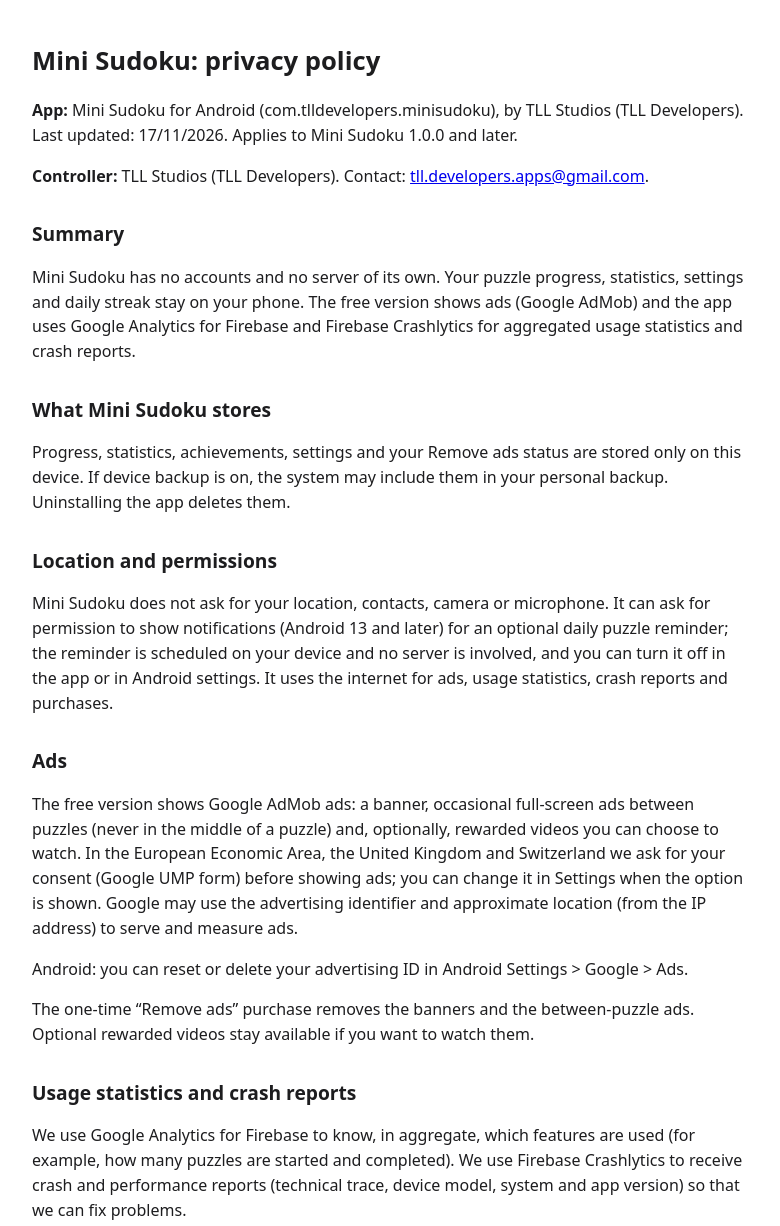
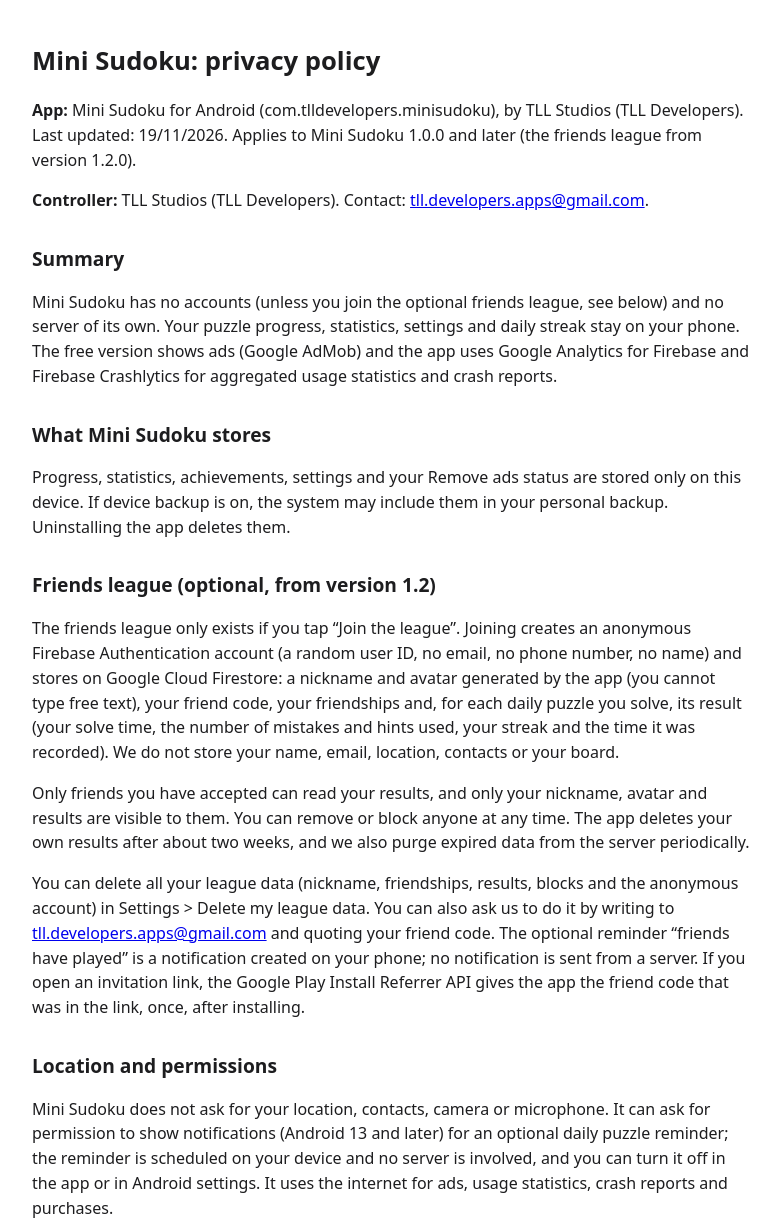
Before and after one commit to TLLDevelopers/PRIVACY_POLICIES, a plain HTML site: page minisudoku/privacy/index.html in a window 1280 px wide. Shown: the top 1226 px of the page, without its empty margins (248-1028 px from the left). Drawn offline with Linux system fonts and the light colour scheme.

Commit message:
minisudoku: politica de privacidad con la liga de amigos (opcional, desde la 1.2)

```diff
--- a/minisudoku/privacy/index.html
+++ b/minisudoku/privacy/index.html
@@ -11,14 +11,19 @@ h1{font-size:1.6rem}h2{font-size:1.2rem;margin-top:1.6em}
 </head>
 <body>
 <h1>Mini Sudoku: privacy policy</h1>
-<p><strong>App:</strong> Mini Sudoku for Android (com.tlldevelopers.minisudoku), by TLL Studios (TLL Developers). Last updated: 17/11/2026. Applies to Mini Sudoku 1.0.0 and later.</p>
+<p><strong>App:</strong> Mini Sudoku for Android (com.tlldevelopers.minisudoku), by TLL Studios (TLL Developers). Last updated: 19/11/2026. Applies to Mini Sudoku 1.0.0 and later (the friends league from version 1.2.0).</p>
 <p><strong>Controller:</strong> TLL Studios (TLL Developers). Contact: <a href="mailto:tll.developers.apps@gmail.com?subject=Mini%20Sudoku">tll.developers.apps@gmail.com</a>.</p>
 
 <h2>Summary</h2>
-<p>Mini Sudoku has no accounts and no server of its own. Your puzzle progress, statistics, settings and daily streak stay on your phone. The free version shows ads (Google AdMob) and the app uses Google Analytics for Firebase and Firebase Crashlytics for aggregated usage statistics and crash reports.</p>
+<p>Mini Sudoku has no accounts (unless you join the optional friends league, see below) and no server of its own. Your puzzle progress, statistics, settings and daily streak stay on your phone. The free version shows ads (Google AdMob) and the app uses Google Analytics for Firebase and Firebase Crashlytics for aggregated usage statistics and crash reports.</p>
 
 <h2>What Mini Sudoku stores</h2>
 <p>Progress, statistics, achievements, settings and your Remove ads status are stored only on this device. If device backup is on, the system may include them in your personal backup. Uninstalling the app deletes them.</p>
+
+<h2>Friends league (optional, from version 1.2)</h2>
+<p>The friends league only exists if you tap &ldquo;Join the league&rdquo;. Joining creates an anonymous Firebase Authentication account (a random user ID, no email, no phone number, no name) and stores on Google Cloud Firestore: a nickname and avatar generated by the app (you cannot type free text), your friend code, your friendships and, for each daily puzzle you solve, its result (your solve time, the number of mistakes and hints used, your streak and the time it was recorded). We do not store your name, email, location, contacts or your board.</p>
+<p>Only friends you have accepted can read your results, and only your nickname, avatar and results are visible to them. You can remove or block anyone at any time. The app deletes your own results after about two weeks, and we also purge expired data from the server periodically.</p>
+<p>You can delete all your league data (nickname, friendships, results, blocks and the anonymous account) in Settings &gt; Delete my league data. You can also ask us to do it by writing to <a href="mailto:tll.developers.apps@gmail.com?subject=Mini%20Sudoku%20league%20data">tll.developers.apps@gmail.com</a> and quoting your friend code. The optional reminder &ldquo;friends have played&rdquo; is a notification created on your phone; no notification is sent from a server. If you open an invitation link, the Google Play Install Referrer API gives the app the friend code that was in the link, once, after installing.</p>
 
 <h2>Location and permissions</h2>
 <p>Mini Sudoku does not ask for your location, contacts, camera or microphone. It can ask for permission to show notifications (Android 13 and later) for an optional daily puzzle reminder; the reminder is scheduled on your device and no server is involved, and you can turn it off in the app or in Android settings. It uses the internet for ads, usage statistics, crash reports and purchases.</p>
@@ -36,6 +41,7 @@ h1{font-size:1.6rem}h2{font-size:1.2rem;margin-top:1.6em}
 <li>Google AdMob: advertising ID / app set ID and device identifiers, approximate location (from the IP address), ad interactions and diagnostics; for advertising, analytics and fraud prevention.</li>
 <li>Firebase Analytics: app interactions (events and screens viewed), Firebase installation ID / device identifiers, purchase events; for analytics.</li>
 <li>Firebase Crashlytics: crash logs and performance diagnostics; for analytics and app stability.</li>
+<li>Firebase Authentication and Cloud Firestore (only if you join the friends league): an anonymous user ID and the league data described above; for app functionality. Not shared with third parties and not used for advertising.</li>
 </ul>
 <p>Data sent to these services is encrypted in transit (TLS). This matches the Google Play Data safety section of the app.</p>
 
@@ -46,7 +52,7 @@ h1{font-size:1.6rem}h2{font-size:1.2rem;margin-top:1.6em}
 <p>Mini Sudoku is a general-audience puzzle and is not directed to children under 13. We do not knowingly collect personal information from children under 13. Mini Sudoku does not ask for any account information.</p>
 
 <h2>Your rights and data deletion</h2>
-<p>The app has no accounts, so there is nothing on our servers to delete. Uninstall the app to remove everything stored on your phone. For data processed by Google (ads, analytics, crash reports) you can use Google&rsquo;s privacy controls, and for any request you can write to tll.developers.apps@gmail.com.</p>
+<p>The app has no accounts, so there is nothing on our servers to delete unless you joined the friends league: in that case, delete your league data in Settings &gt; Delete my league data, or write to us quoting your friend code. Uninstall the app to remove everything stored on your phone. For data processed by Google (ads, analytics, crash reports) you can use Google&rsquo;s privacy controls, and for any request you can write to tll.developers.apps@gmail.com.</p>
 
 <h2>Changes</h2>
 <p>We may update this policy. The date at the top shows the latest version.</p>
```
